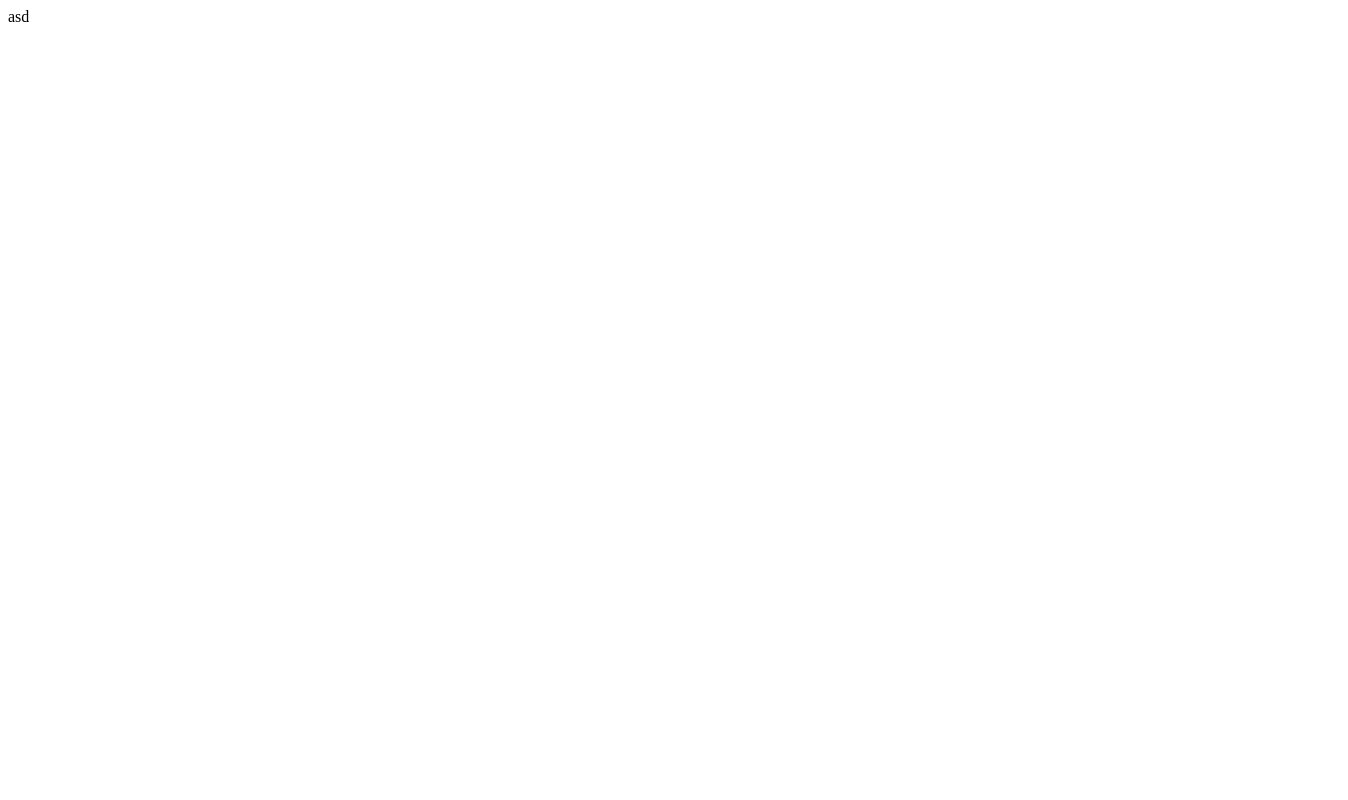
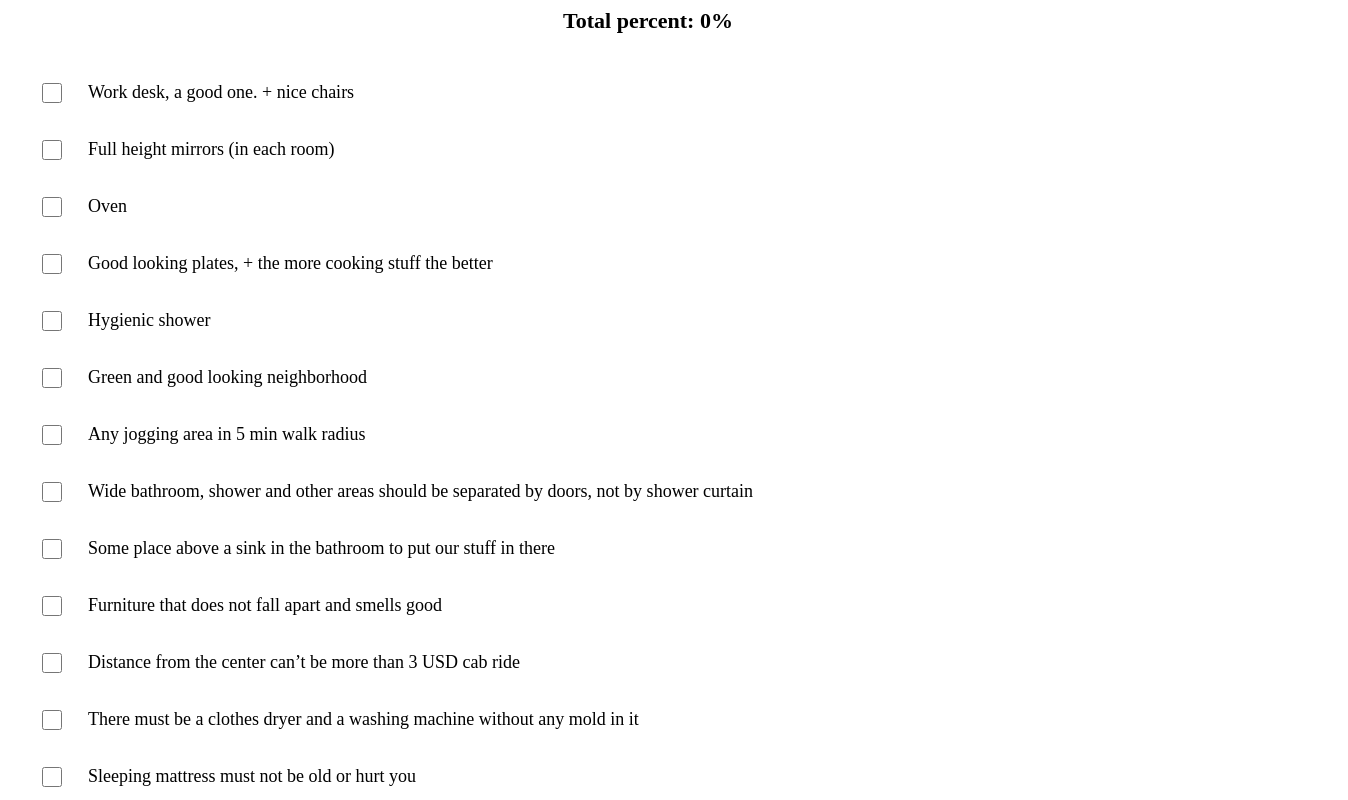
Before and after one commit to MrPinacolada/rent-checkboxes, a Nuxt app: page / in a window 1280 px wide. Shown: the top 800 px of the page, 1348 px wide, since content can reach past the window. Built offline with nearby package versions, Linux system fonts and the light colour scheme.

Commit message:
add checkboxes

```diff
--- a/package.json
+++ b/package.json
@@ -11,6 +11,10 @@
   },
   "dependencies": {
     "nuxt": "^3.13.0",
+    "scss": "^0.2.4",
     "vue": "latest"
+  },
+  "devDependencies": {
+    "sass-embedded": "^1.77.8"
   }
 }
--- a/pages/index.vue
+++ b/pages/index.vue
@@ -1,13 +1,120 @@
 <template>
-    <div>
-asd
+  <header>Total percent: {{ percentChecked }}%</header>
+  <main class="checkboxes__container">
+    <div class="checkbox" v-for="item in checkboxArr" :key="item.label">
+      <input
+        type="checkbox"
+        style="height: 20px; width: 20px"
+        v-model="item.value"
+        @change="calcPercent"
+      />
+      <p>{{ item.label }}</p>
     </div>
+  </main>
 </template>
 
 <script setup lang="ts">
+import { ref } from "vue";
 
+const checkboxArr = ref([
+  { label: "Work desk, a good one. + nice chairs", value: false },
+  { label: "Full height mirrors (in each room)", value: false },
+  { label: "Oven", value: false },
+  {
+    label: "Good looking plates, + the more cooking stuff the better",
+    value: false,
+  },
+  { label: "Hygienic shower", value: false },
+  { label: "Green and good looking neighborhood", value: false },
+  { label: "Any jogging area in 5 min walk radius", value: false },
+  {
+    label:
+      "Wide bathroom, shower and other areas should be separated by doors, not by shower curtain",
+    value: false,
+  },
+  {
+    label: "Some place above a sink in the bathroom to put our stuff in there",
+    value: false,
+  },
+  { label: "Furniture that does not fall apart and smells good", value: false },
+  {
+    label: "Distance from the center can’t be more than 3 USD cab ride",
+    value: false,
+  },
+  {
+    label:
+      "There must be a clothes dryer and a washing machine without any mold in it",
+    value: false,
+  },
+  { label: "Sleeping mattress must not be old or hurt you", value: false },
+  {
+    label:
+      "If it’s usually hot outside, in each room should be an air conditioner",
+    value: false,
+  },
+  {
+    label: "Walls shouldn’t be dark or very colorful, just calming colors",
+    value: false,
+  },
+  {
+    label:
+      "All necessary things about getting WIFI in the place should be made before we settle in",
+    value: false,
+  },
+  {
+    label:
+      "At the porch, there shouldn’t be any kind of parking or cars gathering",
+    value: false,
+  },
+  {
+    label:
+      "In general, the place should be wide, good looking, and new enough. Some cool design is welcome",
+    value: false,
+  },
+]);
+
+const percentChecked = ref(0);
+
+const calcPercent = () => {
+  const allProps = checkboxArr.value.length;
+  const checkedProps = checkboxArr.value.filter((item) => item.value).length;
+  percentChecked.value = Math.round((checkedProps / allProps) * 100);
+};
+
+calcPercent();
 </script>
 
-<style scoped>
+<style lang="scss">
+body {
+  overflow-x: hidden;
+}
+header {
+  width: 100vw;
+  display: flex;
+  align-items: center;
+  justify-content: center;
+  font-size: 22px;
+  font-weight: 600;
+}
+.checkboxes__container {
+  width: 100vw;
+  max-width: 100vw;
+  height: fit-content;
+  display: grid;
+  align-items: center;
+  justify-items: flex-start;
+  padding: 30px;
+  overflow-x: hidden;
 
+  .checkbox {
+    display: grid;
+    grid-template-columns: 20px 1fr;
+    align-items: center;
+    gap: 30px;
+    p {
+      font-size: 18px;
+      word-break: break-all;
+    }
+  }
+}
 </style>
```
Also changed, not shown: 1 other file (tests, documents, lock files or other folders).
